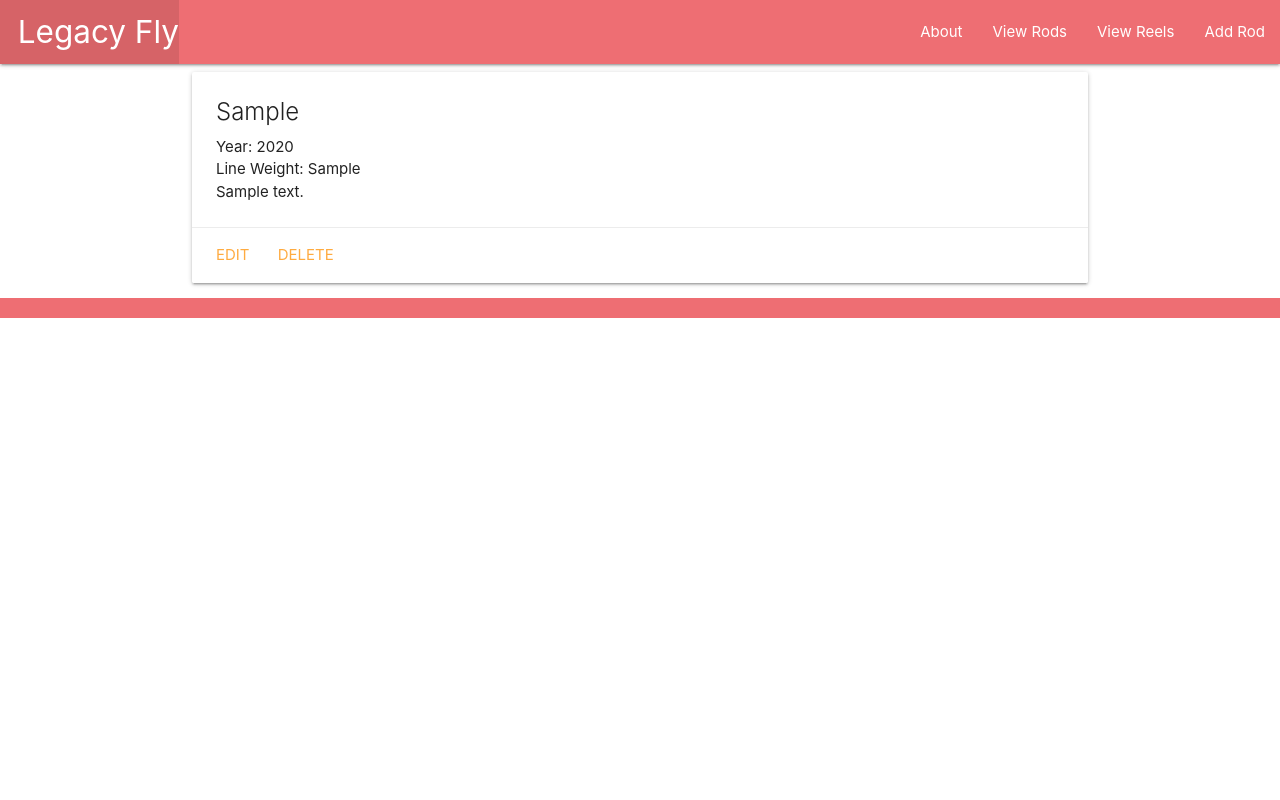
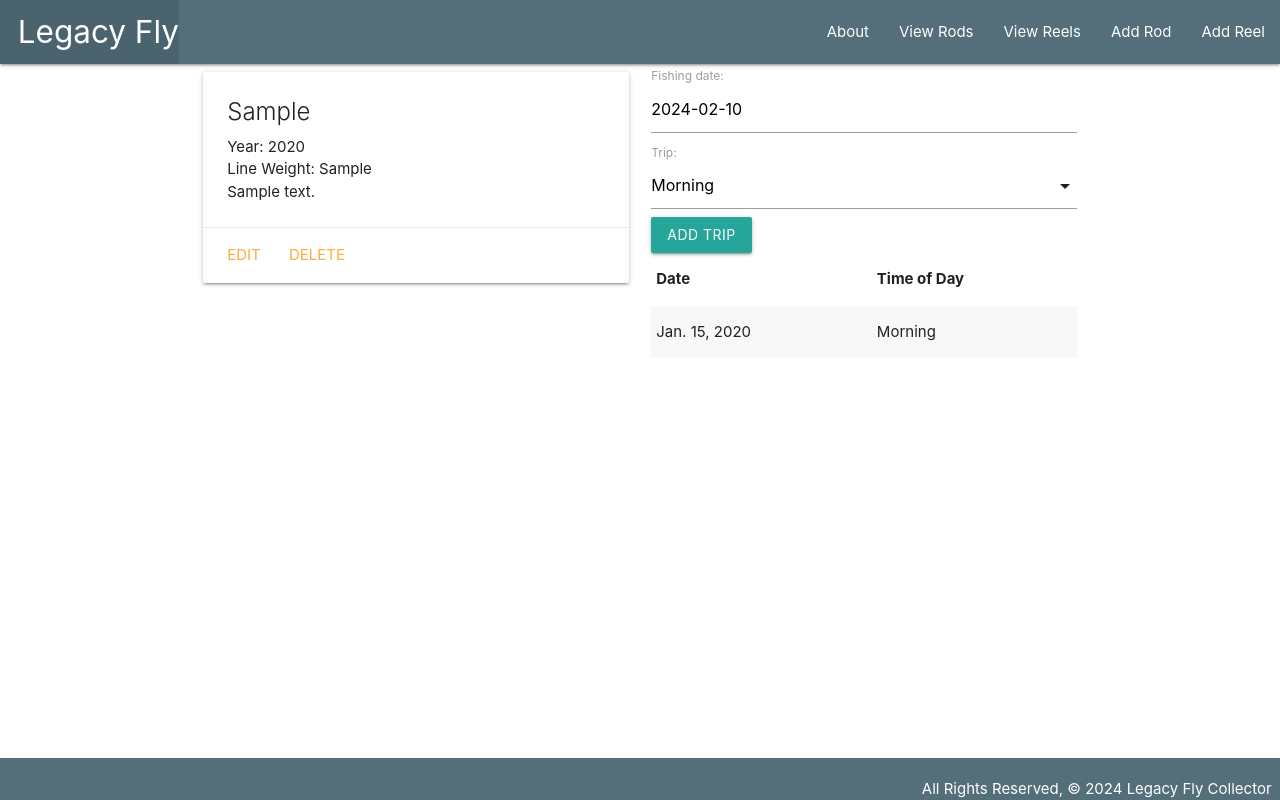
Before and after one commit to bRad1995/Fly-Rod-Collector, a Django app: page /flyrods/1/ in a window 1280 px wide. Run offline with Django 5.2, Linux system fonts and the light colour scheme; tables that the repository leaves empty hold one stand-in row (values such as "Sample post").

Commit message:
Fishing date calendar added to rods. Reels now has view, edit and delete functions.

```diff
--- a/flyrodcollector/main_app/admin.py
+++ b/flyrodcollector/main_app/admin.py
@@ -1,8 +1,11 @@
 from django.contrib import admin
 from .models import Flyrod
 from .models import Flyreel
+from .models import Trip
+
 
 # Register your models here.
 
 admin.site.register(Flyrod)
 admin.site.register(Flyreel)
+admin.site.register(Trip)
--- /dev/null
+++ b/flyrodcollector/main_app/forms.py
@@ -0,0 +1,7 @@
+from django.forms import ModelForm
+from .models import Trip
+
+class TripForm(ModelForm):
+  class Meta:
+    model = Trip
+    fields = ['date', 'trip']
--- a/flyrodcollector/main_app/models.py
+++ b/flyrodcollector/main_app/models.py
@@ -1,5 +1,11 @@
 from django.db import models
 from django.urls import reverse
+
+TRIPS = (
+    ('M', 'Morning'),
+    ('A', 'Afternoon'),
+    ('E', 'Evening')
+)
 
 class Flyrod (models.Model):
     model = models.CharField(max_length=100)
@@ -22,3 +28,24 @@ class Flyreel (models.Model):
 
     def __def__(self):
         return self.name
+
+    def get_absolute_url(self):
+        return reverse('reel_detail', kwargs={'flyreel_id': self.id})
+
+
+
+class Trip (models.Model):
+    date = models.DateField('fishing date')
+    trip = models.CharField(
+        max_length=1,
+        choices=TRIPS,
+        default=TRIPS[0][0],
+        )
+
+    flyrod = models.ForeignKey(Flyrod, on_delete=models.CASCADE)
+
+    def __str__(self):
+        return f"{self.get_trip_display()} on {self.date}"
+
+    class Meta:
+        ordering = ['-date']
--- /dev/null
+++ b/flyrodcollector/main_app/static/css/style.css
@@ -0,0 +1,20 @@
+* {
+    box-sizing: border-box;
+    margin: 0;
+}
+
+body {
+    background-color: white;
+    display: flex;
+    min-height: 100vh;
+    flex-direction: column;
+  }
+
+main {
+    flex: 1 0 auto;
+}
+
+footer {
+    padding-top: 0;
+    text-align: right;
+}
--- a/flyrodcollector/main_app/templates/base.html
+++ b/flyrodcollector/main_app/templates/base.html
@@ -1,3 +1,4 @@
+{% load static %}
 <!DOCTYPE html>
 <html lang="en">
 
@@ -7,12 +8,14 @@
     <meta http-equiv="X-UA-Compatible" content="ie=edge" />
     <title>Legacy Fly Collector</title>
     <link rel="stylesheet" href="https://cdnjs.cloudflare.com/ajax/libs/materialize/1.0.0/css/materialize.min.css" />
+    <link rel="stylesheet" type="text/css" href="{% static 'css/style.css' %}">
+    <script src="https://cdnjs.cloudflare.com/ajax/libs/materialize/1.0.0/js/materialize.min.js"></script>
 </head>
 
 <body>
     <header class="navbar-fixed">
         <nav>
-            <div class="nav-wrapper">
+            <div class="nav-wrapper blue-grey darken-1">
                 <ul>
                     <li>
                         <a href="/" class="left brand-logo">&nbsp;&nbsp;Legacy Fly</a>
@@ -23,12 +26,13 @@
                     <li><a href="{% url 'index_flyrod' %}">View Rods</a></li>
                     <li><a href="{% url 'index_flyreel' %}">View Reels</a></li>
                     <li><a href="{% url 'flyrod_create' %}">Add Rod</a></li>
+                    <li><a href="{% url 'flyreel_create' %}">Add Reel</a></li>
                 </ul>
             </div>
         </nav>
     </header>
     <main class="container">{% block content %} {% endblock %}</main>
-    <footer class="page-footer">
+    <footer class="page-footer blue-grey darken-1">
         <div class="right">
             All Rights Reserved, &copy; 2024 Legacy Fly Collector &nbsp;
         </div>
--- a/flyrodcollector/main_app/templates/flyrods/rod_detail.html
+++ b/flyrodcollector/main_app/templates/flyrods/rod_detail.html
@@ -1,16 +1,54 @@
 {% extends 'base.html' %} {% block content %}
 
-<div class="card">
-    <div class="card-content">
+
+<div class="row">
+  <div class="col s6">
+    <div class="card">
+      <div class="card-content">
         <span class="card-title">{{ flyrod.model }}</span>
         <p>Year: {{ flyrod.year }}</p>
         <p>Line Weight: {{ flyrod.line_weight }}</p>
         <p>{{ flyrod.description }}</p>
-    </div>
-    <div class="card-action">
+      </div>
+      <div class="card-action">
         <a href="{% url 'flyrod_update' flyrod.id %}">Edit</a>
         <a href="{% url 'flyrod_delete' flyrod.id %}">Delete</a>
+      </div>
     </div>
+  </div>
+  <div class="col s6">
+    <form action="{% url 'add_trip' flyrod.id %}" method="post">
+      {% csrf_token %} {{ trip_form.as_p }}
+      <input type="submit" class="btn" value="Add Trip" />
+    </form>
+    <table class="striped">
+      <thead>
+        <tr>
+          <th>Date</th>
+          <th>Time of Day</th>
+        </tr>
+      </thead>
+      <tbody>
+        {% for trip in flyrod.trip_set.all %}
+        <tr>
+          <td>{{trip.date}}</td>
+          <td>{{trip.get_trip_display}}</td>
+        </tr>
+        {% endfor %}
+      </tbody>
+    </table>
+  </div>
 </div>
+<script>
+  var dateEl = document.getElementById('id_date');
+  M.Datepicker.init(dateEl, {
+    format: 'yyyy-mm-dd',
+    defaultDate: new Date(),
+    setDefaultDate: true,
+    autoClose: true
+  });
 
+  var selectEl = document.getElementById('id_trip');
+  M.FormSelect.init(selectEl);
+</script>
 {% endblock %}
--- a/flyrodcollector/main_app/urls.py
+++ b/flyrodcollector/main_app/urls.py
@@ -11,4 +11,8 @@ urlpatterns = [
     path('flyrods/create/', views.RodCreate.as_view(), name='flyrod_create'),
     path('flyrods/<int:pk>/update/', views.RodUpdate.as_view(), name='flyrod_update'),
     path('flyrods/<int:pk>/delete/', views.RodDelete.as_view(), name='flyrod_delete'),
+    path('flyreels/create/', views.ReelCreate.as_view(), name='flyreel_create'),
+    path('flyreels/<int:pk>/update/', views.ReelUpdate.as_view(), name='flyreel_update'),
+    path('flyreels/<int:pk>/delete/', views.ReelDelete.as_view(), name='flyreel_delete'),
+    path('flyrods/<int:flyrod_id>/add_trip/', views.add_trip, name='add_trip'),
 ]
--- a/flyrodcollector/main_app/views.py
+++ b/flyrodcollector/main_app/views.py
@@ -1,7 +1,8 @@
 from .models import Flyrod, Flyreel
-from django.shortcuts import render
+from django.shortcuts import render, redirect
 from django.http import HttpResponse
 from django.views.generic.edit import CreateView, UpdateView, DeleteView
+from .forms import TripForm
 
 
 def home(request):
@@ -20,7 +21,8 @@ def flyreels_index(request):
 
 def rod_detail(request, flyrod_id):
     flyrod = Flyrod.objects.get(id=flyrod_id)
-    return render(request, 'flyrods/rod_detail.html', {'flyrod': flyrod})
+    trip_form = TripForm()
+    return render(request, 'flyrods/rod_detail.html', {'flyrod': flyrod, 'trip_form': trip_form})
 
 def reel_detail(request, flyreel_id):
     flyreel = Flyreel.objects.get(id=flyreel_id)
@@ -37,3 +39,23 @@ class RodUpdate(UpdateView):
 class RodDelete(DeleteView):
     model = Flyrod
     success_url = '/flyrods/'
+
+class ReelCreate(CreateView):
+    model= Flyreel
+    fields = '__all__'
+
+class ReelUpdate(UpdateView):
+    model = Flyreel
+    fields = '__all__'
+
+class ReelDelete(DeleteView):
+    model = Flyreel
+    success_url = '/flyrods/'
+
+def add_trip(request, flyrod_id):
+  form = TripForm(request.POST)
+  if form.is_valid():
+    new_trip = form.save(commit=False)
+    new_trip.flyrod_id = flyrod_id
+    new_trip.save()
+  return redirect('rod_detail', flyrod_id=flyrod_id)
```
Also changed, not shown: flyrodcollector/main_app/templates/flyreels/index.html (+8 -8 lines), flyrodcollector/main_app/templates/flyreels/reel_detail.html (+8 -1 lines), flyrodcollector/main_app/templates/flyrods/index.html (+7 -5 lines), flyrodcollector/main_app/templates/main_app/flyreel_confirm_delete.html (added, +14 -0 lines), flyrodcollector/main_app/templates/main_app/flyreel_form.html (added, +19 -0 lines), flyrodcollector/main_app/migrations/0002_trip.py (added).
